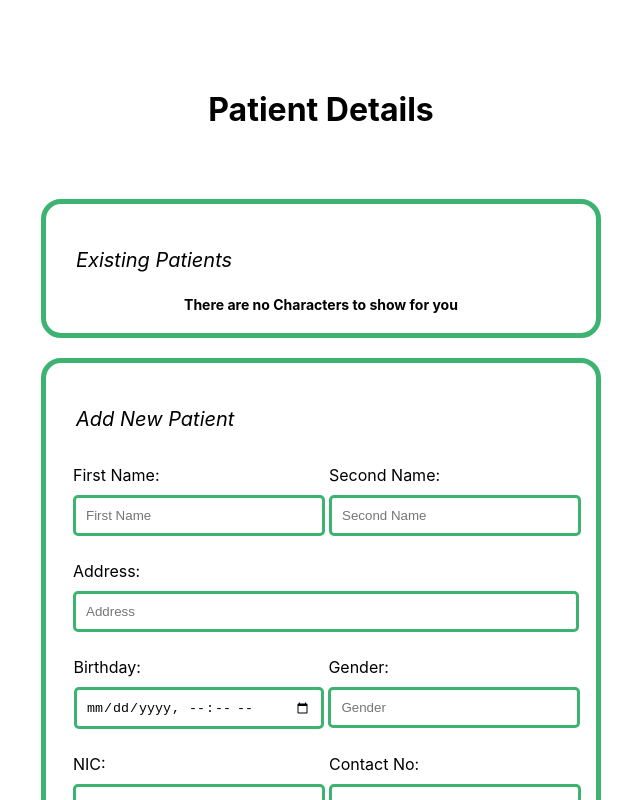
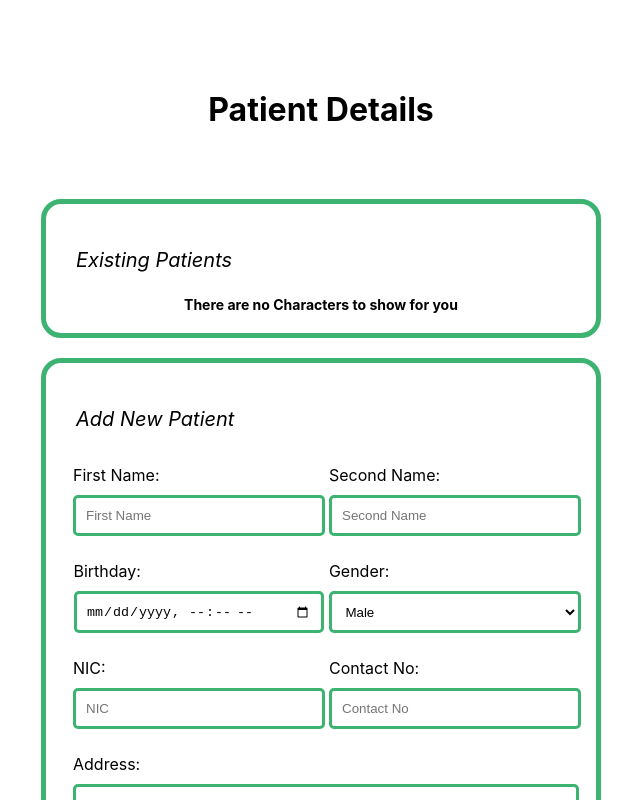
Before and after one commit to Heshan-kavi/assignment-react-project, a React (Create React App) app: page / in a window 1280 px wide. Shown: the top 800 px of the page, without its empty margins (319-959 px from the left). Built offline with nearby package versions, Linux system fonts and the light colour scheme.

Commit message:
changed some styles in the patient page

```diff
--- a/src/Pages/Patients/Patients.js
+++ b/src/Pages/Patients/Patients.js
@@ -53,18 +53,17 @@ function Patients(){
                                         <input className={classes.userInput} ref={damageRef} name="damage" id={damage} placeholder="Second Name" required></input>
                                     </div>
                                 </div>
-                                <div className={classes.largeSingleInputContainer}>
-                                    <label className={classes.label} htmlFor={newSkillName}>Address: </label>
-                                    <input className={classes.userInput} ref={newSkillNameRef} name="newSkillName" id={newSkillName} placeholder="Address" required autoFocus></input>
-                                </div>
                                 <div className={classes.largeInputContainer}>
                                     <div className={classes.birthdayContainer}>
                                         <label className={classes.label} htmlFor={newSkillName}> Birthday: </label>
                                         <input className={classes.birthdayInput} type="datetime-local" id="birthdaytime" name="birthdaytime"></input>
                                     </div>
-                                    <div className={classes.inputContainer}>
+                                    <div className={classes.genderContainer}>
                                         <label className={classes.label} htmlFor={damage}>Gender: </label>
-                                        <input className={classes.userInput} ref={damageRef} name="damage" id={damage} placeholder="Gender" required></input>
+                                        <select className={classes.genderInput} name="cars" id="cars">
+                                            <option value="male">Male</option>
+                                            <option value="female">Female</option>
+                                        </select>
                                     </div>
                                 </div>
                                 <div className={classes.largeInputContainer}>
@@ -76,6 +75,10 @@ function Patients(){
                                         <label className={classes.label} htmlFor={damage}>Contact No: </label>
                                         <input className={classes.userInput} ref={damageRef} name="damage" id={damage} placeholder="Contact No" required></input>
                                     </div>
+                                </div>
+                                <div className={classes.largeSingleInputContainer}>
+                                    <label className={classes.label} htmlFor={newSkillName}>Address: </label>
+                                    <input className={classes.userInput} ref={newSkillNameRef} name="newSkillName" id={newSkillName} placeholder="Address" required autoFocus></input>
                                 </div>
                                 <div className={classes.largeSingleInputContainer}>
                                     <label className={classes.label} htmlFor={newSkillName}>Notes: </label>
--- a/src/Pages/Patients/PatientsStyles.module.css
+++ b/src/Pages/Patients/PatientsStyles.module.css
@@ -150,6 +150,7 @@
     font-size: 14px;
     color: black;
     font-weight: bold;
+    margin: auto;
 
     @media screen and (max-width: 768px) {
         font-size: 24px;
@@ -226,6 +227,15 @@
     width: 46%;
 }
 
+.genderContainer{
+    display: flex;
+    flex-flow: column wrap;
+    gap: 10px;
+    align-content: center;
+    align-items: baseline;
+    width: 86%;
+}
+
 .label{
     color: black;
 }
@@ -258,3 +268,14 @@
     border-radius: 5px;
     background: white;
 }
+
+.genderInput{
+    margin: 0px 100px 15px 95px;
+    width: 100%;
+    padding: 9.5px;
+    border: 3px solid mediumseagreen;
+    color: black;
+    border-radius: 5px;
+    background: white;
+    min-width: 57px;;
+}
```
